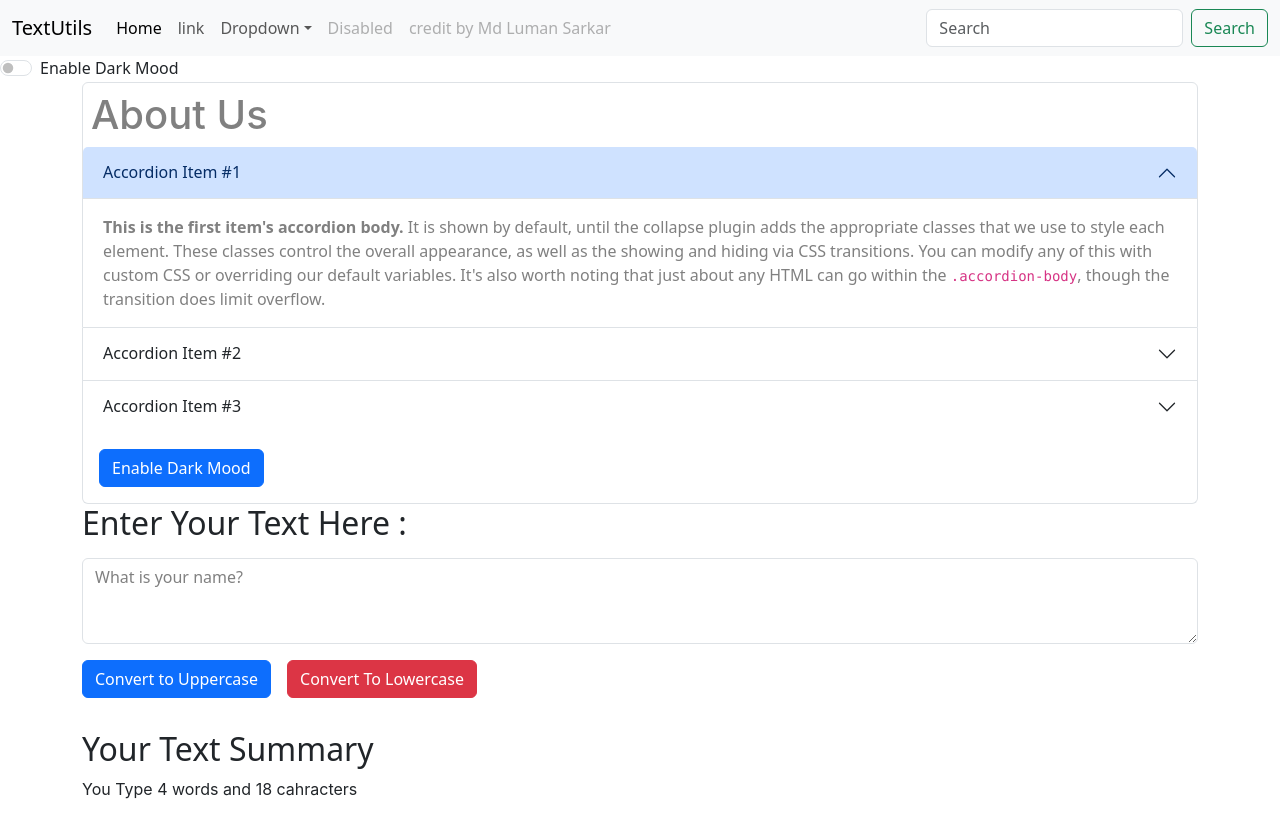
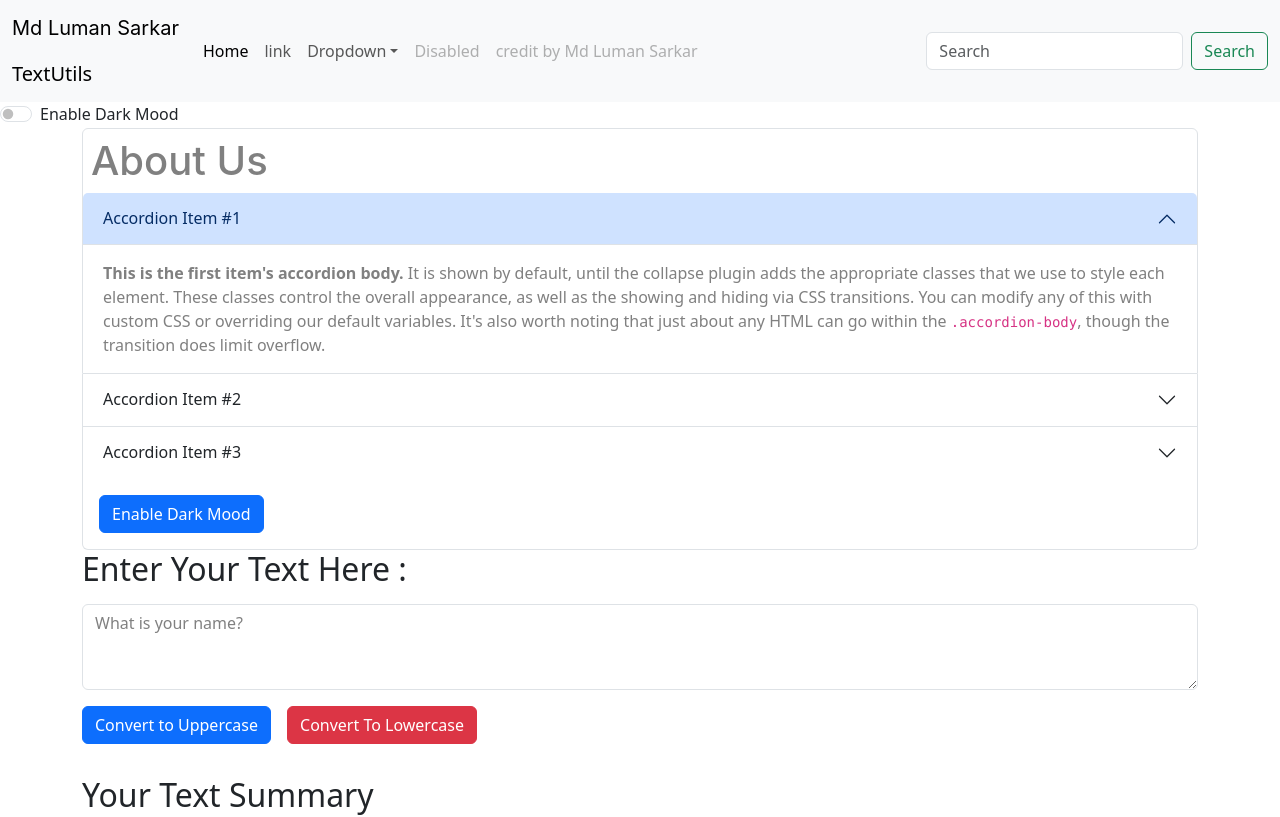
Before and after one commit to mdlumansarkar/TextUtils, a React (Create React App) app: page / in a window 1280 px wide. Shown: the top 817 px of the page. Built offline with nearby package versions, Linux system fonts and the light colour scheme.

Commit message:
Update Navbar.js

```diff
--- a/src/components/Navbar.js
+++ b/src/components/Navbar.js
@@ -10,7 +10,7 @@ let name  = "TextUtils";
     <>
     <nav className={`navbar navbar-expand-lg navbar-${props.mode}  bg-${props.mode}`}>
   <div className="container-fluid">
-    <a className="navbar-brand" href="/">{props.title}</a>
+    <a className="navbar-brand" href="/"><p>Md Luman Sarkar</p> {props.title}</a>
     <button className="navbar-toggler" type="button" data-bs-toggle="collapse" data-bs-target="/navbarSupportedContent" aria-controls="navbarSupportedContent" aria-expanded="false" aria-label="Toggle navigation">
       <span className="navbar-toggler-icon"></span>
     </button>
```
